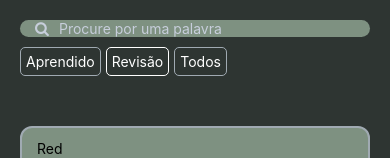
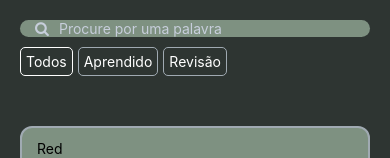
Before and after one commit to carlos-hns/Learning, a React Native app: screen / in a window 390 px wide. Shown: the top 158 px of the page. Built offline with nearby package versions, Linux system fonts and the light colour scheme.

Commit message:
ajusta ordem dos chips

```diff
--- a/src/features/home/presentation/components/status_selector/status_selector_component.tsx
+++ b/src/features/home/presentation/components/status_selector/status_selector_component.tsx
@@ -3,7 +3,7 @@ import {View} from 'react-native';
 import ChipComponent from '../chip/chip_component';
 
 const StatusSelectorComponent: React.FC = () => {
-  const [ative, setActive] = useState<string>('revisar');
+  const [ative, setActive] = useState<string>('todos');
 
   return (
     <View
@@ -11,6 +11,11 @@ const StatusSelectorComponent: React.FC = () => {
         gap: 5,
         flexDirection: 'row',
       }}>
+      <ChipComponent
+        isActive={ative === 'todos'}
+        text={'Todos'}
+        onPress={() => setActive('todos')}
+      />
       <ChipComponent
         isActive={ative === 'aprendido'}
         text={'Aprendido'}
@@ -21,11 +26,6 @@ const StatusSelectorComponent: React.FC = () => {
         text={'Revisão'}
         onPress={() => setActive('revisar')}
       />
-      <ChipComponent
-        isActive={ative === 'todos'}
-        text={'Todos'}
-        onPress={() => setActive('todos')}
-      />
     </View>
   );
 };
```
